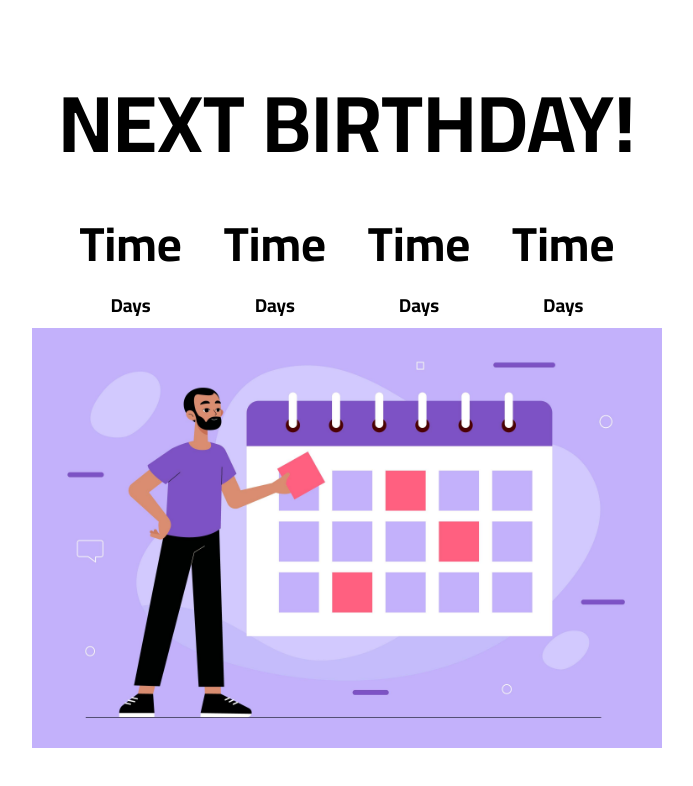
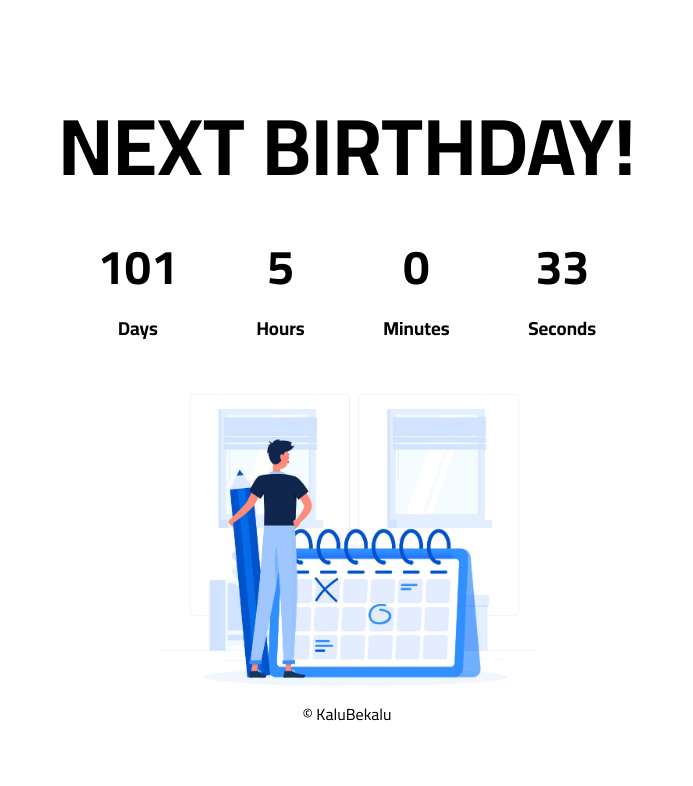
Before and after one commit to KaluBekalu/JScript, a plain HTML site: page index.html in a window 1280 px wide. Shown: the whole page, without its empty margins (293-986 px from the left). Drawn offline with Linux system fonts and the light colour scheme.

Commit message:
Basic functionalities done!

```diff
--- a/index.html
+++ b/index.html
@@ -19,25 +19,29 @@
         <h2 class="title">NEXT BIRTHDAY!</h2>
         <div class="time_container">
           <div class="cont">
-            <h3 class="TimeDay">Time</h3>
+            <h3 class="TimeDay">--</h3>
             <h3 class="Textday">Days</h3>
           </div>
           <div class="cont">
-            <h3 class="TimeHour">Time</h3>
-            <h3 class="Textday">Days</h3>
+            <h3 class="TimeHour">--</h3>
+            <h3 class="Textday">Hours</h3>
           </div>
           <div class="cont">
-            <h3 class="TimeMinute">Time</h3>
-            <h3 class="Textday">Days</h3>
+            <h3 class="TimeMinute">--</h3>
+            <h3 class="Textday">Minutes</h3>
           </div>
           <div class="cont">
-            <h3 class="TimeSecond">Time</h3>
-            <h3 class="Textday">Days</h3>
+            <h3 class="TimeSecond">--</h3>
+            <h3 class="Textday">Seconds</h3>
           </div>
         </div>
       </div>
-      <img class="image" src="./calendar_image.jpg" alt="" />
+      <img class="image" src="./calandar.jpg" alt="" />
+      <div class="copyright">
+        &copy <a href="https://github.com/KaluBekalu">KaluBekalu</a>
+      </div>
     </section>
+
     <script src="./script.js"></script>
   </body>
 </html>
--- a/script.js
+++ b/script.js
@@ -1,16 +1,47 @@
 const cntdwn = () => {
-  const date = new Date("Sep, 09, 2021 00:00:00").getTime();
+  const monthNames = [
+    "January",
+    "February",
+    "March",
+    "April",
+    "May",
+    "June",
+    "July",
+    "August",
+    "September",
+    "October",
+    "November",
+    "December",
+  ];
+  const d = 'Sep, 9, 2021 00:00:00';
+  const date = new Date(d).getTime();
   const now = new Date().getTime();
   const gap = date - now;
 
-  const ms = 1000;
-  const sec = ms * 60;
+  const sec = 1000;
   const min = sec * 60;
   const hr = min * 60;
-  const dy = hr * 24;
+  const day = hr * 24;
 
   // Calculation
-  const day = Math.floor(gap / dy);
-  console.log(gap);
+  const days = Math.floor(gap / day);
+  const hours = Math.floor((gap % day) / hr);
+  const minutes = Math.floor((gap % hr) / min);
+  const seconds = Math.floor((gap % min) / sec);
+
+  // console.log(
+  //   days + " Days, " + hours + " Hours, " + minutes + " Minutes, " + seconds + " Seconds"
+  // );
+
+if(d){
+  document.querySelector(".TimeDay").innerHTML = days;
+  document.querySelector(".TimeHour").innerHTML = hours;
+  document.querySelector(".TimeMinute").innerHTML = minutes;
+  document.querySelector(".TimeSecond").innerHTML = seconds;
+  document.querySelector(".date").innerHTML = new Date(d).getDate();
+  document.querySelector(".month").innerHTML =
+    monthNames[new Date(d).getMonth()];
+  document.querySelector(".year").innerHTML = new Date(d).getFullYear();
+}
 };
-cntdwn();
+setInterval(cntdwn, 1000);
--- a/style.css
+++ b/style.css
@@ -9,6 +9,7 @@ body{
 
 .title{
     font-size: 5rem;
+    margin-bottom: 0px;
 }
 
 .container{
@@ -35,5 +36,10 @@ body{
 .image {
     border-radius: 4px;
     padding: 5px;
-    width: 50%;
+    width: 30%;
   }
+
+  .copyright,a{
+      text-decoration: none;
+      color: black;
+  }
```
Also changed, not shown: 2598553.jpg (added), calandar.jpg (added).
